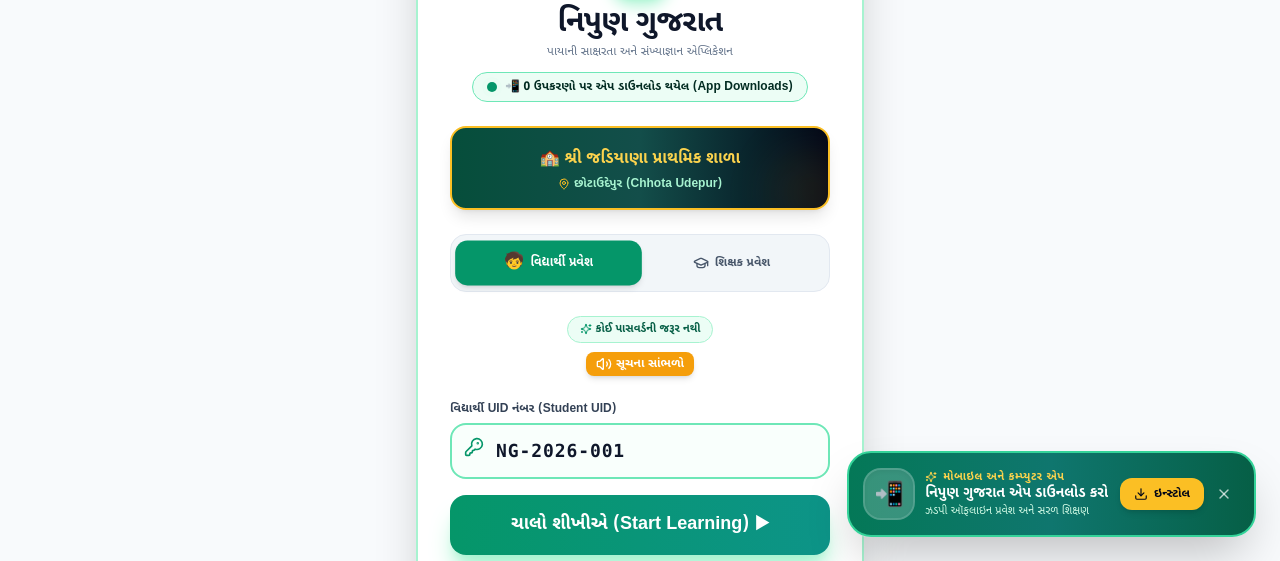
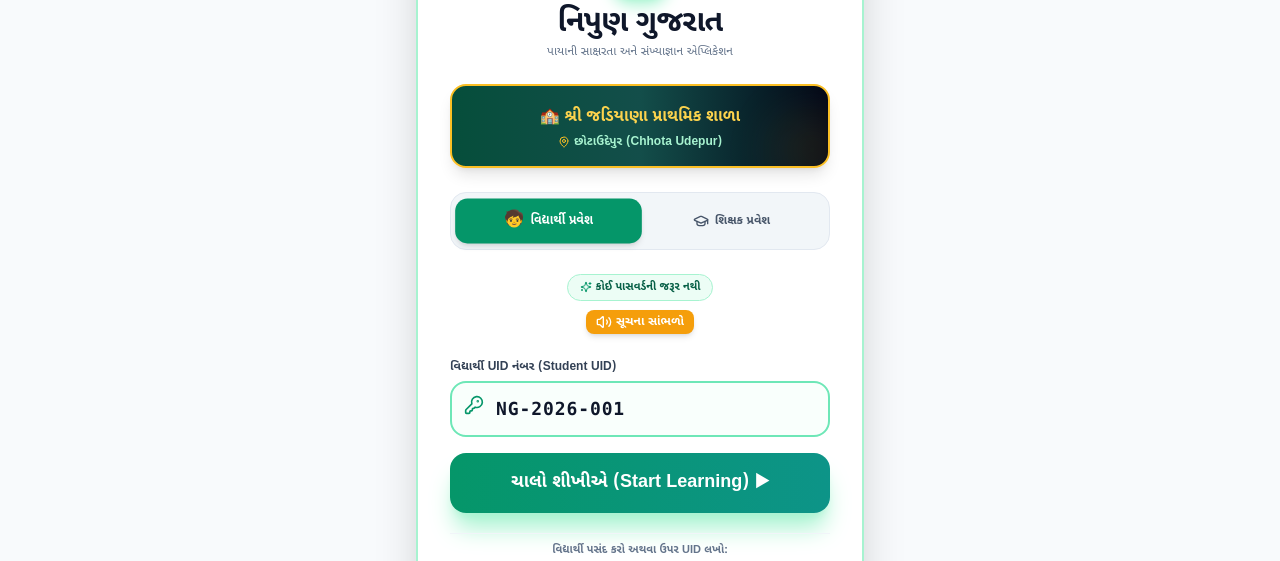
Before and after one commit to Dev2139/Nipun_Gujarat, a React (Vite) app in the folder client/: page /login/student in a window 1280 px wide. Shown: the part 239-800 px from the top of the page. Built offline with nearby package versions, Linux system fonts and the light colour scheme; no server answers; the HTML template or start-up script is replaced by a standard one.

Commit message:
fix(ui): remove floating install badge and counter from login page

```diff
--- a/client/src/components/InstallAppBanner.jsx
+++ b/client/src/components/InstallAppBanner.jsx
@@ -1,13 +1,18 @@
 import React, { useState } from 'react';
+import { useLocation } from 'react-router-dom';
 import { usePWA } from '../context/PWAContext';
 import { Download, X, Smartphone, Monitor, Share2, PlusSquare, Sparkles, CheckCircle2 } from 'lucide-react';
 
 export default function InstallAppBanner() {
   const { isInstalled, isIOS, showIOSModal, setShowIOSModal, installPWA, installCount, handleIOSDone } = usePWA();
   const [dismissed, setDismissed] = useState(false);
+  const location = useLocation();
 
-  if (isInstalled || dismissed) {
-    return null;
+  // Do not show the floating badge on login pages
+  const isLoginPage = location.pathname === '/' || location.pathname.startsWith('/login');
+
+  if (isInstalled || dismissed || isLoginPage) {
+    if (!showIOSModal) return null;
   }
 
   return (
--- a/client/src/layouts/PublicLayout.jsx
+++ b/client/src/layouts/PublicLayout.jsx
@@ -1,7 +1,6 @@
 import React from 'react';
 import { Outlet } from 'react-router-dom';
 import Navbar from '../components/Navbar';
-import InstallAppBanner from '../components/InstallAppBanner';
 
 export default function PublicLayout() {
   return (
@@ -10,9 +9,6 @@
       <main className="flex-1">
         <Outlet />
       </main>
-
-      {/* Floating In-App Install Prompt Banner */}
-      <InstallAppBanner />
 
       <footer className="bg-slate-900 text-slate-400 py-8 border-t border-slate-800 text-center text-xs">
         <div className="max-w-7xl mx-auto px-4 space-y-2 font-gujarati">
--- a/client/src/pages/UnifiedLoginPage.jsx
+++ b/client/src/pages/UnifiedLoginPage.jsx
@@ -141,16 +141,6 @@
             </p>
           </div>
 
-          {/* Live Real Device App Downloads Counter Badge */}
-          <div className="pt-1 flex items-center justify-center">
-            <div className="inline-flex items-center gap-2 px-3.5 py-1.5 bg-emerald-50 border border-emerald-300 text-emerald-950 rounded-full text-xs font-bold shadow-xs">
-              <span className="flex h-2.5 w-2.5 relative">
-                <span className="animate-ping absolute inline-flex h-full w-full rounded-full bg-emerald-400 opacity-75"></span>
-                <span className="relative inline-flex rounded-full h-2.5 w-2.5 bg-emerald-600"></span>
-              </span>
-              <span>📲 {realStats?.totalAppInstalls || installCount || 0} ઉપકરણો પર એપ ડાઉનલોડ થયેલ (App Downloads)</span>
-            </div>
-          </div>
         </div>
 
         {/* School Attribution Dedicated Card */}
```
